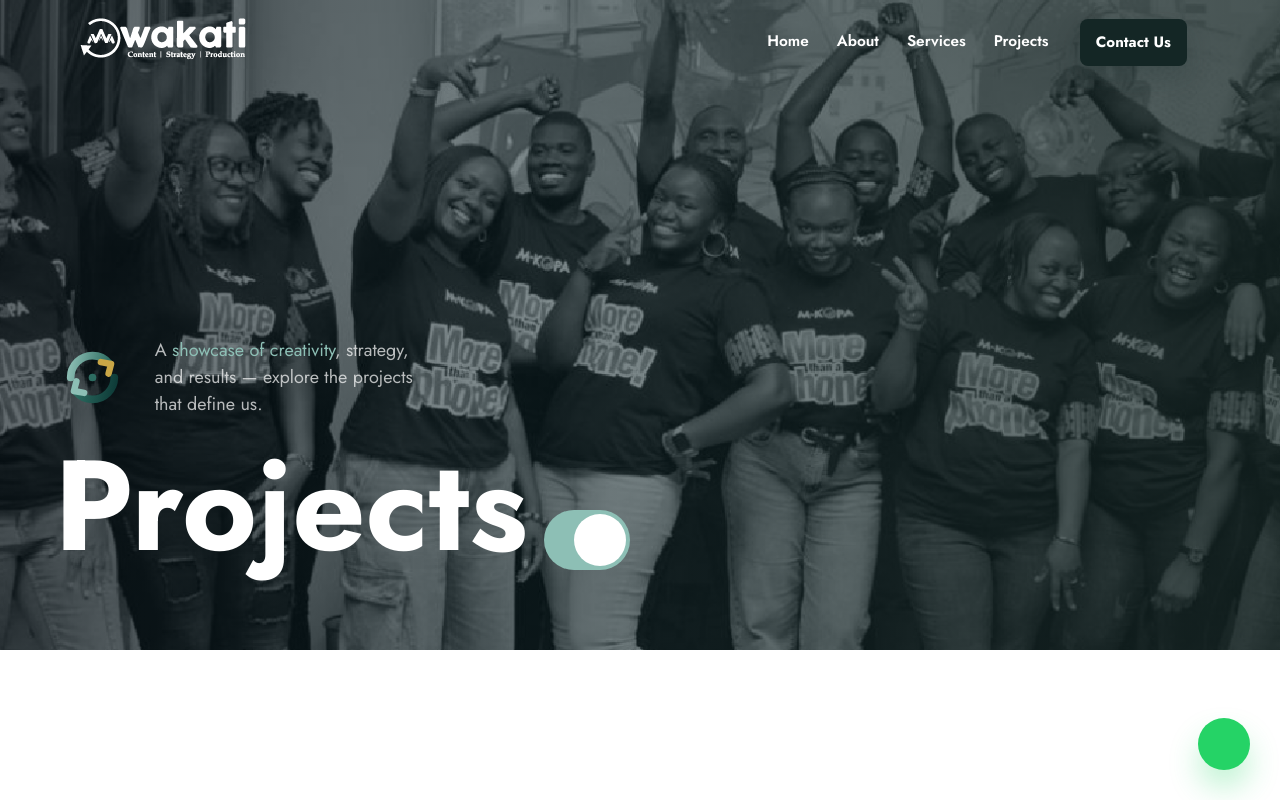
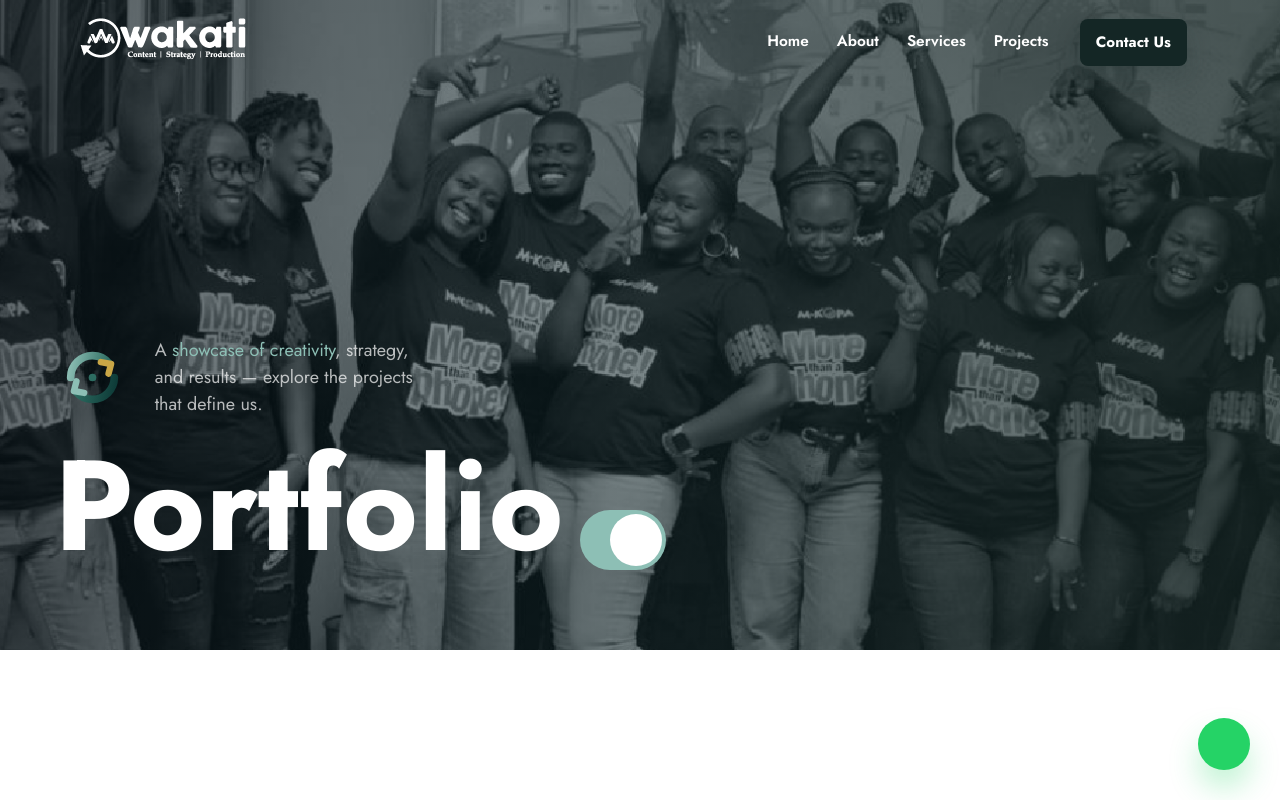
Before and after one commit to samuelesamal/wakati_project, a Next.js app: page /projects in a window 1280 px wide. Shown: the top 800 px of the page. Built offline with nearby package versions, Linux system fonts and the light colour scheme; some icons are missing.

Commit message:
Change header text from 'Projects' to 'Portfolio'

```diff
--- a/app/projects/page.tsx
+++ b/app/projects/page.tsx
@@ -58,7 +58,7 @@
               </div>
             </div>
             <div className="d-flex align-items-end gap-3" data-aos="fade-up" data-aos-delay="200" data-aos-duration="1000">
-              <h1 className="mb-0 fs-16 text-white lh-1">Projects</h1>
+              <h1 className="mb-0 fs-16 text-white lh-1">Portfolio</h1>
               <a href="#" className="p-1 ps-7 bg-primary rounded-pill">
                 <span className="bg-white round-52 rounded-circle d-flex align-items-center justify-content-center">
                   {/* @ts-ignore */}
```
